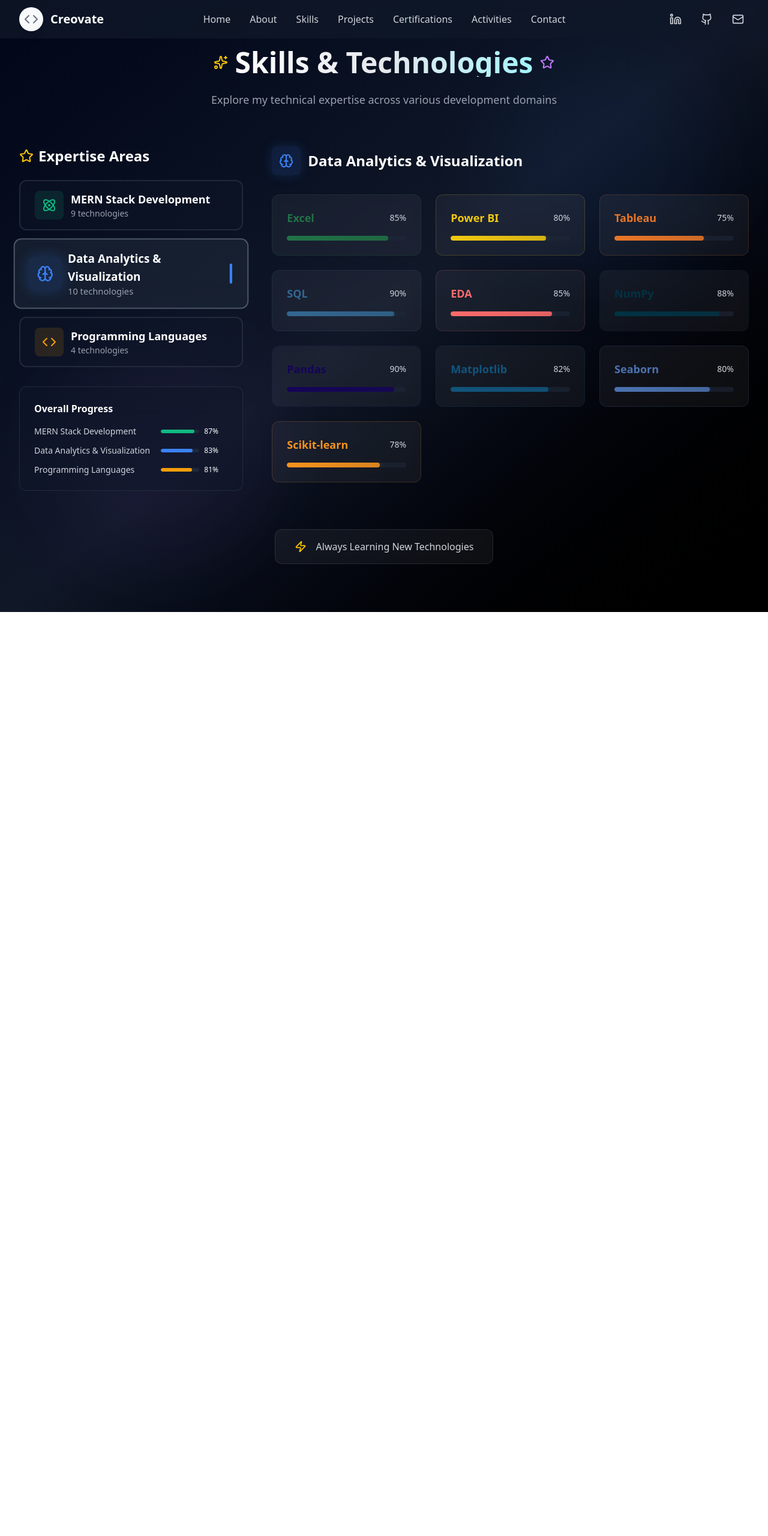
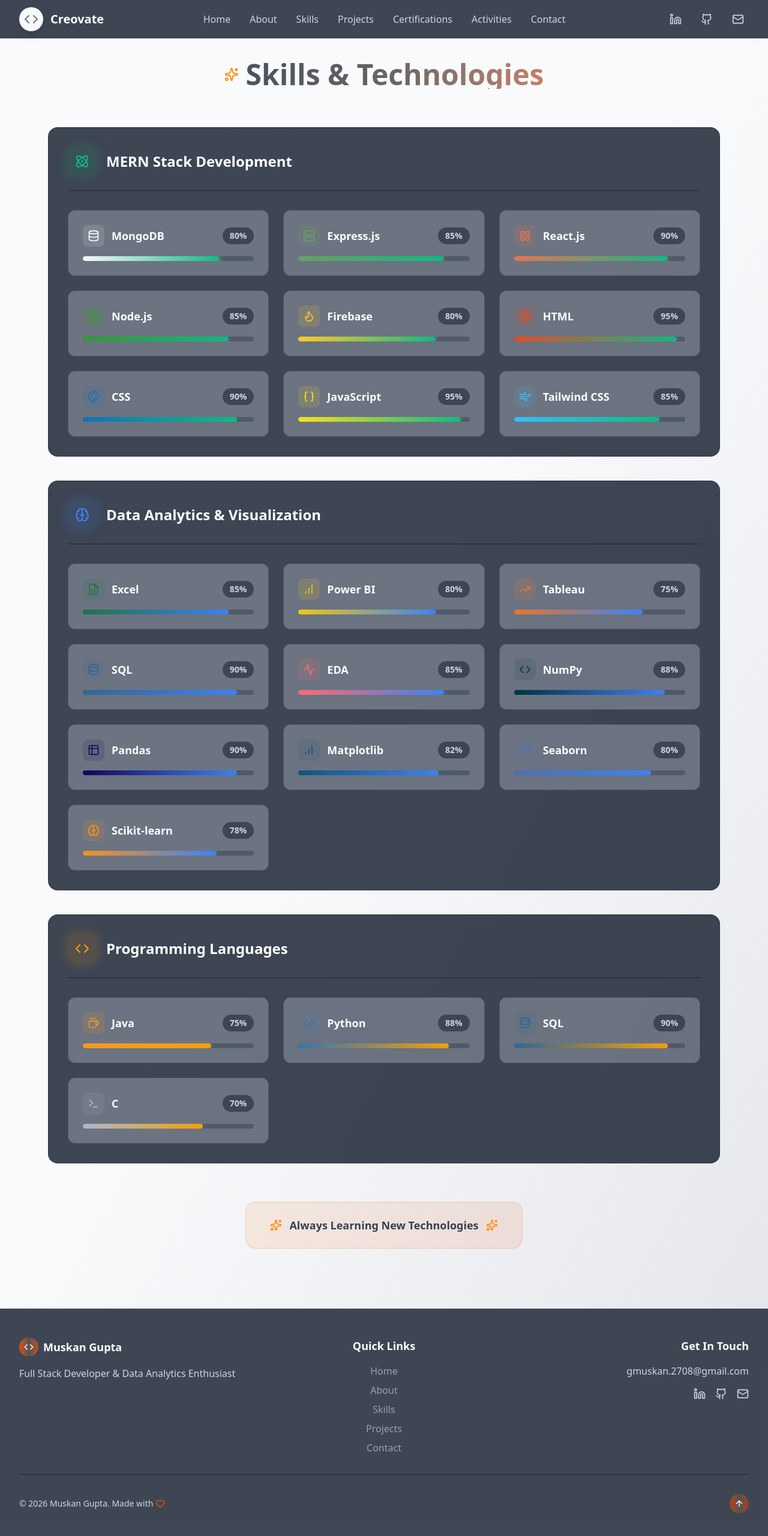
Before and after one commit to 27082004muskan/My-Website, a React (Vite) app: page /skills in a window 1280 px wide. Shown: the top 2560 px of the page at 60% size. Before the commit the page ends 1020 px from the top, so only its background shows below. Built offline with nearby package versions, Linux system fonts and the light colour scheme.

Commit message:
next commit

```diff
--- a/src/App.jsx
+++ b/src/App.jsx
@@ -1,5 +1,5 @@
 import React from 'react';
-import { BrowserRouter as Router, Routes, Route, useLocation } from 'react-router-dom';
+import { BrowserRouter as Router, Routes, Route } from 'react-router-dom';
 import Navbar from "./components/Navbar";
 import Hero from "./components/Hero";
 import About from "./components/About";
@@ -14,8 +14,8 @@
 import './App.css';
 
 const AppContent = () => {
-  const location = useLocation();
-  const showFooter = location.pathname === '/';
+  // const location = useLocation();
+  // const showFooter = location.pathname === '/';
 
   return (
     <>
@@ -42,7 +42,7 @@
         <Route path="/experience" element={<Experience />} />
         <Route path="/contact" element={<Contact />} />
       </Routes>
-      {showFooter && <Footer />}
+      <Footer />
     </>
   );
 };
--- a/src/components/About.jsx
+++ b/src/components/About.jsx
@@ -7,8 +7,8 @@
 const About = () => {
 
   return (
-    <section id="about" className="py-20 bg-gradient-to-r from-gray-50 via-slate-50 to-gray-100">
-      <div className="max-w-7xl mx-auto px-4 sm:px-6 lg:px-8">
+    <section id="about" className="py-40 bg-gradient-to-r from-gray-50 via-slate-50 to-gray-100">
+      <div className="max-w-7xl mx-auto px-4 sm:px-8 lg:px-10">
         <div className="grid grid-cols-1 lg:grid-cols-2 gap-12 items-center">
           {/* Photo */}
         <div className="flex justify-center lg:justify-start">
--- a/src/components/Footer.jsx
+++ b/src/components/Footer.jsx
@@ -13,19 +13,19 @@
   }
 
   return (
-    <footer className="bg-gray-900 text-white py-12">
+    <footer className="bg-gray-900/80 text-white py-12">
       <div className="max-w-7xl mx-auto px-4 sm:px-6 lg:px-8">
         {/* Main Footer Content */}
         <div className="grid grid-cols-1 md:grid-cols-3 gap-8 mb-8">
           {/* Brand Section */}
           <div className="text-center md:text-left">
             <div className="flex items-center justify-center md:justify-start space-x-2 mb-4">
-              <div className="w-8 h-8 rounded-full bg-gradient-to-r from-pink-500 to-purple-600 flex items-center justify-center">
+              <div className="w-8 h-8 rounded-full bg-gradient-to-r from-orange-600/90 via-stone-600/85 to-orange-600/70 flex items-center justify-center">
                 <Code className="w-4 h-4 text-white" />
               </div>
               <span className="font-bold text-lg">Muskan Gupta</span>
             </div>
-            <p className="text-gray-400 mb-4">
+            <p className="text-gray-300 mb-4">
               Full Stack Developer & Data Analytics Enthusiast
             </p>
           </div>
@@ -34,24 +34,25 @@
           <div className="text-center">
             <h3 className="font-semibold text-lg mb-4">Quick Links</h3>
             <div className="space-y-2">
-              <a href="#about" className="block text-gray-400 hover:text-orange-300 transition-colors duration-200">About</a>
-              <a href="#skills" className="block text-gray-400 hover:text-orange-300 transition-colors duration-200">Skills</a>
-              <a href="#projects" className="block text-gray-400 hover:text-orange-300 transition-colors duration-200">Projects</a>
-              <a href="#contact" className="block text-gray-400 hover:text-orange-300 transition-colors duration-200">Contact</a>
+                 <a href="/" className="block text-gray-400 hover:text-orange-600 transition-colors duration-200">Home</a>
+              <a href="/about" className="block text-gray-400 hover:text-orange-600 transition-colors duration-200">About</a>
+              <a href="/skills" className="block text-gray-400 hover:text-orange-600 transition-colors duration-200">Skills</a>
+              <a href="/projects" className="block text-gray-400 hover:text-orange-600 transition-colors duration-200">Projects</a>
+              <a href="/contact" className="block text-gray-400 hover:text-orange-600 transition-colors duration-200">Contact</a>
             </div>
           </div>
 
           {/* Contact Info */}
           <div className="text-center md:text-right">
             <h3 className="font-semibold text-lg mb-4">Get In Touch</h3>
-            <div className="space-y-2 text-gray-400">
+            <div className="space-y-2 text-gray-300">
               <p>gmuskan.2708@gmail.com</p>
               <div className="flex justify-center md:justify-end space-x-4 mt-4">
                 <a
                   href="https://www.linkedin.com/in/muskan-gupta-639065250/"
                   target="_blank"
                   rel="noopener noreferrer"
-                  className="text-gray-400 hover:text-orange-300 transition-colors duration-200"
+                  className="text-gray-300 hover:text-orange-600 transition-colors duration-200"
                 >
                   <Linkedin className="w-5 h-5" />
                 </a>
@@ -59,13 +60,13 @@
                   href="https://github.com/27082004muskan"
                   target="_blank"
                   rel="noopener noreferrer"
-                  className="text-gray-400 hover:text-orange-300 transition-colors duration-200"
+                  className="text-gray-300 hover:text-orange-600 transition-colors duration-200"
                 >
                   <Github className="w-5 h-5" />
                 </a>
                 <a
                   href="mailto:gmuskan.2708@gmail.com"
-                  className="text-gray-400 hover:text-orange-300 transition-colors duration-200"
+                  className="text-gray-300 hover:text-orange-600 transition-colors duration-200"
                 >
                   <Mail className="w-5 h-5" />
                 </a>
@@ -76,14 +77,14 @@
 
         {/* Bottom Section */}
         <div className="border-t border-gray-800 pt-8 flex flex-col md:flex-row justify-between items-center">
-          <p className="text-gray-500 text-sm flex items-center">
-            © 2025 Muskan Gupta. Made with <Heart className="w-4 h-4 text-pink-400 mx-1" />
+          <p className="text-gray-300 text-sm flex items-center">
+            © 2026 Muskan Gupta. Made with <Heart className="w-4 h-4 text-orange-600 mx-1" />
           </p>
 
           {/* Scroll to Top Button */}
           <button
             onClick={scrollToTop}
-            className="mt-4 md:mt-0 bg-gradient-to-r from-pink-500 to-purple-600 text-white p-2 rounded-full hover:from-pink-600 hover:to-purple-700 transition-all duration-300 transform hover:scale-110"
+            className="mt-4 md:mt-0 bg-gradient-to-r from-orange-700/90 via-stone-600/85 to-orange-700/70 text-white p-2 rounded-full hover:from-gray-600 hover:to-orange-700 transition-all duration-300 transform hover:scale-110"
           >
             <ArrowUp className="w-4 h-4" />
           </button>
--- a/src/components/Projects.jsx
+++ b/src/components/Projects.jsx
@@ -5,9 +5,7 @@
 import Road from "../assets/road.gif";
 import Hotel from "../assets/Hotel.gif";
 import Churn from "../assets/Churn.gif";
-// import chartImage from '../assets/images/chart.png';
-// import hotelImage from '../assets/images/hotel.png';
-// import graphImage from '../assets/images/graph.png';
+
 
 const Projects = () => {
   const mernProjects = [
@@ -33,7 +31,7 @@
        duration: "June 2025-July 2025"
     },
     {
-      title: "HackVest - ESG Mutual Fund Investment",
+      title: "VittaVardhan - ESG Mutual Fund Investment",
       description:
         "A fintech platform for ESG investing with interactive investment simulator, real-time data fetching, AI-powered fund recommendations, and impact tracking.",
       tech: ["React", "Node.js", "MongoDB", "Express.js"],
@@ -83,16 +81,16 @@
     "group bg-white rounded-2xl shadow-lg hover:shadow-2xl transition-all duration-300 transform hover:-translate-y-2 border border-gray-200";
 
   return (
-    <section id="projects" className="py-20 bg-gray-50">
-      <div className="max-w-7xl mx-auto px-4 sm:px-6 lg:px-8">
+    <section id="projects" className="py-25 bg-gray-50">
+      <div className="max-w-7xl mx-auto px-8 sm:px-8 lg:px-8">
         <div className="text-center mb-16">
-          <h2 className="text-4xl lg:text-5xl font-bold mb-4 bg-gradient-to-r from-pink-500 to-purple-600 bg-clip-text text-transparent">
+          <h2 className="text-4xl md:text-5xl font-bold bg-gradient-to-r from-orange-600/80 via-stone-700/80 to-orange-500 bg-clip-text text-transparent">
             Featured Projects
           </h2>
-          <p className="text-xl text-gray-600 max-w-3xl mx-auto">
+          {/* <p className="text-xl text-gray-600 max-w-3xl mx-auto">
             A showcase of innovative solutions spanning MERN Stack development
             and Data Analytics
-          </p>
+          </p> */}
         </div>
 
         {/* MERN Stack Projects - Grid Layout */}
--- a/src/components/Skills.jsx
+++ b/src/components/Skills.jsx
@@ -1,25 +1,20 @@
-import React, { useState, useEffect, useRef } from 'react';
+import React from 'react';
 import {
   Atom, Server, Code, Database, Braces, Wind, Table2, Flame, BarChart,
-  Sparkles, Zap, Star, Globe, Palette, FileSpreadsheet, TrendingUp,
+  Sparkles, Star, Globe, Palette, FileSpreadsheet, TrendingUp,
   Activity, Coffee, Brain, Terminal
 } from 'lucide-react';
 
 const Skills = () => {
-  const [isVisible, setIsVisible] = useState(false);
-  const [animatedLevels, setAnimatedLevels] = useState({});
-  const [activeCategory, setActiveCategory] = useState(0);
-  const containerRef = useRef(null);
-
   const skillCategories = [
     {
       title: "MERN Stack Development",
       icon: Atom,
-      color: "#10b981",
+      color: "#10b981", // emerald green
       skills: [
-        { name: "MongoDB", level: 80, Icon: Database, color: "#4db33d" },
+        { name: "MongoDB", level: 80, Icon: Database, color: "#FAF9F6" },
         { name: "Express.js", level: 85, Icon: Server, color: "#68a063" },
-        { name: "React.js", level: 90, Icon: Atom, color: "#61dafb" },
+        { name: "React.js", level: 90, Icon: Atom, color: "#E97451" },
         { name: "Node.js", level: 85, Icon: Server, color: "#339933" },
         { name: "Firebase", level: 80, Icon: Flame, color: "#ffca28" },
         { name: "HTML", level: 95, Icon: Globe, color: "#e34c26" },
@@ -31,7 +26,7 @@
     {
       title: "Data Analytics & Visualization",
       icon: Brain,
-      color: "#3b82f6",
+      color: "#3b82f6", // blue
       skills: [
         { name: "Excel", level: 85, Icon: FileSpreadsheet, color: "#217346" },
         { name: "Power BI", level: 80, Icon: BarChart, color: "#f2c811" },
@@ -48,7 +43,7 @@
     {
       title: "Programming Languages",
       icon: Code,
-      color: "#f59e0b",
+      color: "#f59e0b", // orange
       skills: [
         { name: "Java", level: 75, Icon: Coffee, color: "#f89820" },
         { name: "Python", level: 88, Icon: Code, color: "#3776ab" },
@@ -58,247 +53,106 @@
     }
   ];
 
-  useEffect(() => {
-    const timer = setTimeout(() => {
-      setIsVisible(true);
-      skillCategories.forEach((category, catIndex) => {
-        category.skills.forEach((skill, skillIndex) => {
-          setTimeout(() => {
-            setAnimatedLevels(prev => ({
-              ...prev,
-              [`${catIndex}-${skillIndex}`]: skill.level
-            }));
-          }, (catIndex * 300) + (skillIndex * 100));
-        });
-      });
-    }, 300);
-    return () => clearTimeout(timer);
-  }, []);
+  return (
+    <section
+      id="skills"
+      className="py-25 bg-gradient-to-br from-gray-50 via-slate-50 to-gray-200"
+    >
+      <div className="max-w-6xl mx-auto px-4">
+        {/* Header */}
+        <div className="text-center mb-16">
+          <div className="flex items-center justify-center gap-3 mb-6">
+            <Sparkles className="w-6 h-6 text-orange-400" />
+            <h2 className="text-4xl md:text-5xl font-bold bg-gradient-to-r from-gray-800/80 via-stone-700/80 to-orange-800/60 bg-clip-text text-transparent">
+              Skills & Technologies
+            </h2>
 
-  useEffect(() => {
-    const interval = setInterval(() => {
-      setActiveCategory(prev => (prev + 1) % skillCategories.length);
-    }, 5000);
-    return () => clearInterval(interval);
-  }, []);
-
-  // Clean Category Tab - Your original design unchanged
-  const CategoryTab = ({ category,  isActive, onClick }) => {
-    const tabClass = isActive
-      ? 'border-gray-600 bg-gray-800/60 scale-105'
-      : 'border-gray-700/50 bg-gray-900/40 hover:border-gray-600/50 hover:bg-gray-800/40';
-
-    const iconContainerStyle = {
-      backgroundColor: `${category.color}20`,
-      boxShadow: isActive ? `0 0 20px ${category.color}40` : 'none'
-    };
-
-    const iconStyle = {
-      color: category.color
-    };
-
-    const indicatorStyle = {
-      backgroundColor: category.color
-    };
-
-    return (
-      <button
-        onClick={onClick}
-        className={`flex items-center space-x-3 px-6 py-4 rounded-xl border-2 transition-all duration-500 text-left w-full ${tabClass}`}
-      >
-        <div
-          className={`p-3 rounded-lg transition-all duration-300 ${isActive ? 'scale-110' : ''}`}
-          style={iconContainerStyle}
-        >
-          <category.icon
-            className="w-6 h-6"
-            style={iconStyle}
-          />
           </div>
 
-        <div className="flex-1">
-          <h3 className="text-white font-semibold text-lg">{category.title}</h3>
-          <p className="text-gray-400 text-sm">{category.skills.length} technologies</p>
         </div>
 
-        {isActive && (
-          <div
-            className="w-1 h-8 rounded-full"
-            style={indicatorStyle}
-          />
-        )}
-      </button>
-    );
-  };
-
-  // NEW: Clean Skill Card - Text Only Design
-  const CleanSkillCard = ({ skill, index, categoryIndex }) => {
-    const skillKey = `${categoryIndex}-${index}`;
-    const level = animatedLevels[skillKey] || 0;
+        {/* Categories */}
+        <div className="space-y-10">
+          {skillCategories.map((category, catIndex) => {
+            const CategoryIcon = category.icon;
 
             return (
               <div
-        className={`group relative bg-white/5 backdrop-blur-sm border border-white/10 rounded-xl p-6 transition-all duration-500 hover:bg-white/10 hover:border-white/20 hover:scale-105 ${isVisible ? 'opacity-100 translate-y-0' : 'opacity-0 translate-y-4'}`}
+                key={catIndex}
+                className="bg-gray-900/80 border border-gray-800/50 backdrop-blur-sm rounded-2xl p-8 hover:border-gray-500/30 transition-all duration-300 hover:shadow-2xl hover:shadow-orange-500/10"
+              >
+                {/* Category header */}
+                <div className="flex items-center gap-4 mb-8 pb-6 border-b border-gray-800">
+                  <div
+                    className="p-3 rounded-xl shadow-lg"
                     style={{
-          animationDelay: `${index * 80}ms`,
-          borderColor: `${skill.color}30`
+                      backgroundColor: `${category.color}20`,
+                      boxShadow: `0 0 20px ${category.color}40`
                     }}
                   >
-        {/* Skill Name */}
-        <div className="flex items-center justify-between mb-4">
-          <h4
-            className="text-white font-bold text-lg"
-            style={{ color: skill.color }}
-          >
-            {skill.name}
-          </h4>
-          <span className="text-gray-300 text-sm font-medium">{level}%</span>
+                    <CategoryIcon
+                      className="w-6 h-6"
+                      style={{ color: category.color }}
+                    />
+                  </div>
+                  <h3 className="text-2xl font-bold text-white">
+                    {category.title}
+                  </h3>
                 </div>
 
-        {/* Progress Bar */}
-        <div className="relative">
-          <div className="h-2 bg-gray-800/60 rounded-full overflow-hidden">
+                {/* Skills grid */}
+                <div className="grid grid-cols-1 md:grid-cols-2 lg:grid-cols-3 gap-6">
+                  {category.skills.map((skill, index) => {
+                    const SkillIcon = skill.Icon;
+                    return (
                       <div
-              className="h-full rounded-full transition-all duration-1500 ease-out"
+                        key={index}
+                        className="group bg-gray-400/50 border border-gray-700/50 rounded-xl p-6 hover:bg-gray-700/70 hover:border-gray-400/30 transition-all duration-300 cursor-pointer"
+                      >
+                        <div className="flex items-center justify-between mb-4">
+                          <div className="flex items-center gap-3">
+                            <div
+                              className="p-2 rounded-lg group-hover:scale-110 transition-transform"
+                              style={{ backgroundColor: `${skill.color}20` }}
+                            >
+                              <SkillIcon
+                                className="w-5 h-5"
+                                style={{ color: skill.color }}
+                              />
+                            </div>
+                            <span className="text-lg font-semibold text-white group-hover:text-gray-100">
+                              {skill.name}
+                            </span>
+                          </div>
+                          <span className="text-sm font-bold text-gray-300 bg-gray-900/50 px-3 py-1 rounded-full">
+                            {skill.level}%
+                          </span>
+                        </div>
+                        <div className="h-2 bg-gray-700/50 rounded-full overflow-hidden group-hover:bg-gray-600/50">
+                          <div
+                            className="h-full rounded-full transition-all duration-700 ease-out group-hover:shadow-md"
                             style={{
-                width: `${level}%`,
-                background: `linear-gradient(90deg, ${skill.color}, ${skill.color}dd)`,
-                boxShadow: `0 0 10px ${skill.color}40`
+                              width: `${skill.level}%`,
+                              background: `linear-gradient(90deg, ${skill.color}, ${category.color})`,
+                              boxShadow: `0 0 10px ${skill.color}50`
                             }}
                           />
-          </div>
-        </div>
-
-        {/* Subtle glow on hover */}
-        <div
-          className="absolute inset-0 rounded-xl opacity-0 group-hover:opacity-100 transition-opacity duration-300 pointer-events-none"
-          style={{
-            background: `radial-gradient(circle at center, ${skill.color}05, transparent 70%)`
-          }}
-        />
-      </div>
-    );
-  };
-
-  const currentCategory = skillCategories[activeCategory];
-
-  return (
-    <section
-      ref={containerRef}
-      id="skills"
-      className="py-20 bg-gradient-to-br from-slate-950 via-gray-900 to-black relative overflow-hidden"
-    >
-      {/* Subtle Background Effects */}
-      <div className="absolute inset-0">
-        <div className="absolute top-20 right-20 w-96 h-96 bg-blue-500/5 rounded-full blur-3xl" />
-        <div className="absolute bottom-20 left-20 w-96 h-96 bg-purple-500/5 rounded-full blur-3xl" />
-      </div>
-
-      <div className="max-w-7xl mx-auto px-4 sm:px-6 lg:px-8 relative z-10">
-
-        {/* Header */}
-        <div className="text-center mb-16">
-          <div className="flex items-center justify-center space-x-3 mb-6">
-            <Sparkles className="w-6 h-6 text-yellow-400" />
-            <h2 className="text-4xl lg:text-5xl font-bold bg-gradient-to-r from-white via-gray-200 to-cyan-200 bg-clip-text text-transparent">
-              Skills & Technologies
-            </h2>
-            <Star className="w-6 h-6 text-purple-400" />
-          </div>
-          <p className="text-gray-400 text-lg max-w-2xl mx-auto">
-            Explore my technical expertise across various development domains
-          </p>
-        </div>
-
-        {/* Main Content Grid */}
-        <div className="grid grid-cols-1 lg:grid-cols-3 gap-12">
-
-          {/* Left Side - Category Tabs (unchanged) */}
-          <div className="lg:col-span-1 space-y-4">
-            <h3 className="text-2xl font-bold text-white mb-6 flex items-center space-x-2">
-              <Star className="w-6 h-6 text-yellow-400" />
-              <span>Expertise Areas</span>
-            </h3>
-
-            {skillCategories.map((category, index) => (
-              <CategoryTab
-                key={index}
-                category={category}
-                index={index}
-                isActive={activeCategory === index}
-                onClick={() => setActiveCategory(index)}
-              />
-            ))}
-
-            {/* Overall Progress */}
-            <div className="mt-8 p-6 bg-gray-900/40 backdrop-blur-xl border border-gray-700/50 rounded-xl">
-              <h4 className="text-white font-semibold mb-4">Overall Progress</h4>
-              <div className="space-y-3">
-                {skillCategories.map((category, index) => {
-                  const avgLevel = Math.round(
-                    category.skills.reduce((sum, skill) => sum + skill.level, 0) / category.skills.length
-                  );
-
-                  return (
-                    <div key={index} className="flex items-center justify-between">
-                      <span className="text-gray-300 text-sm">{category.title}</span>
-                      <div className="flex items-center space-x-2">
-                        <div className="w-16 h-1.5 bg-gray-800 rounded-full overflow-hidden">
-                          <div
-                            className="h-full rounded-full transition-all duration-1000"
-                            style={{
-                              width: `${avgLevel}%`,
-                              backgroundColor: category.color
-                            }}
-                          />
-                        </div>
-                        <span className="text-white text-xs font-medium w-10">{avgLevel}%</span>
                         </div>
                       </div>
                     );
                   })}
                 </div>
               </div>
-          </div>
-
-          {/* Right Side - Clean Skills Grid */}
-          <div className="lg:col-span-2">
-            <div className="flex items-center space-x-3 mb-8">
-              <div
-                className="p-3 rounded-lg"
-                style={{
-                  backgroundColor: `${currentCategory.color}20`,
-                  boxShadow: `0 0 20px ${currentCategory.color}30`
-                }}
-              >
-                <currentCategory.icon
-                  className="w-6 h-6"
-                  style={{ color: currentCategory.color }}
-                />
-              </div>
-              <h3 className="text-2xl font-bold text-white">{currentCategory.title}</h3>
-            </div>
-
-            {/* Clean Skills Grid - No Congestion */}
-            <div className="grid grid-cols-1 sm:grid-cols-2 lg:grid-cols-2 xl:grid-cols-3 gap-6">
-              {currentCategory.skills.map((skill, index) => (
-                <CleanSkillCard
-                  key={`${activeCategory}-${index}`}
-                  skill={skill}
-                  index={index}
-                  categoryIndex={activeCategory}
-                />
-              ))}
-            </div>
-          </div>
-
+            );
+          })}
         </div>
 
         {/* Footer */}
         <div className="text-center mt-16">
-          <div className="inline-flex items-center space-x-4 bg-white/5 backdrop-blur-sm rounded-xl px-8 py-4 border border-white/10">
-            <Zap className="w-5 h-5 text-yellow-400" />
-            <span className="text-gray-300 font-medium">Always Learning New Technologies</span>
+          <div className="inline-flex items-center gap-3 bg-gradient-to-r from-orange-500/10 to-orange-600/10 backdrop-blur-sm border border-orange-500/20 rounded-2xl px-10 py-6">
+            <Sparkles className="w-5 h-5 text-orange-400" />
+            <span className="text-gray-700 font-semibold text-lg">Always Learning New Technologies</span>
+            <Sparkles className="w-5 h-5 text-orange-400" />
           </div>
         </div>
       </div>
```
Also changed, not shown: src/components/Navbar.jsx (+5 -5 lines). Lines whose indentation alone changed are shown as unchanged.
